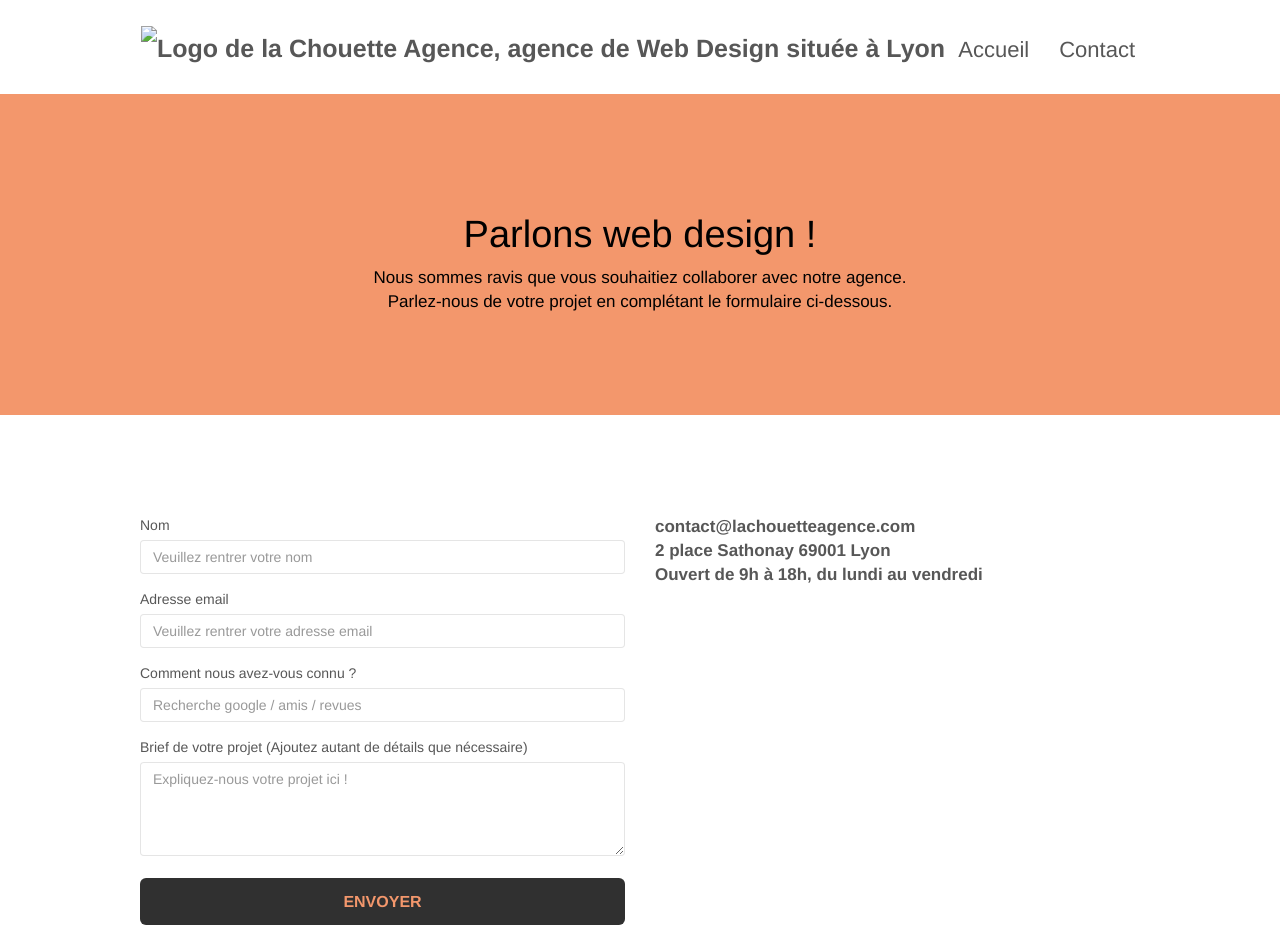
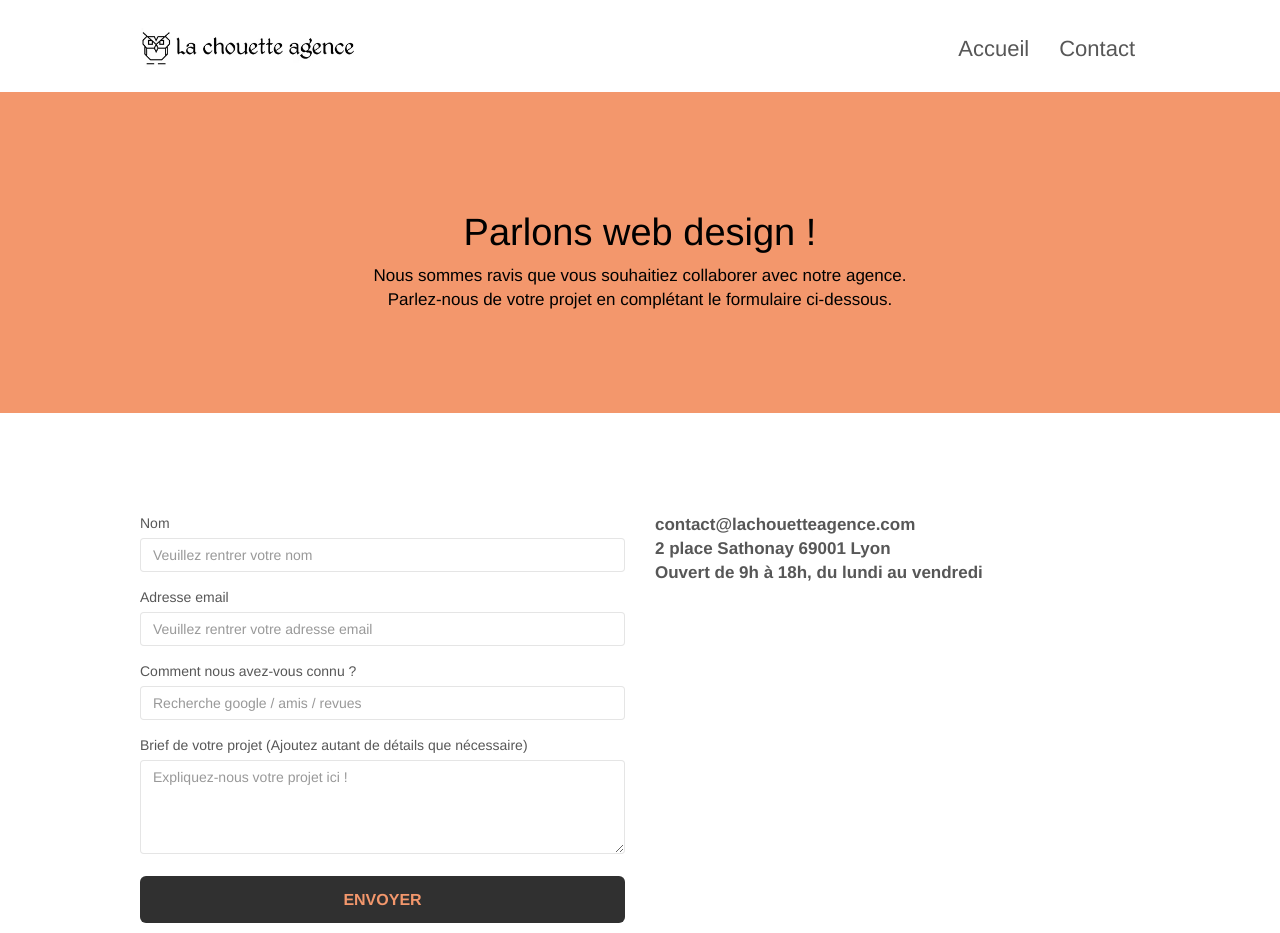
Before and after one commit to SnowDhrop/SEO-Accessibilite, a plain HTML site: page contact.html in a window 1280 px wide. Shown: the top 933 px of the page. Drawn offline with Linux system fonts and the light colour scheme.

Commit message:
Correction chemin logo

```diff
--- a/contact.html
+++ b/contact.html
@@ -37,7 +37,7 @@
 			<div class="container bloc-sm">
 				<nav class="navbar row">
 					<div class="navbar-header">
-						<a class="navbar-brand" href="index.html"><img src="img/la-chouette-agence.png" alt="Logo de la Chouette Agence, agence de Web Design située à Lyon" height="40" /></a>
+						<a class="navbar-brand" href="index.html"><img src="img/la-chouette-agence.avif" alt="Logo de la Chouette Agence, agence de Web Design située à Lyon" height="40" /></a>
 
 						<button id="nav-toggle" type="button" class="ui-navbar-toggle navbar-toggle" data-toggle="collapse" data-target=".navbar-1">
 							<span class="sr-only">Toggle navigation</span><span class="icon-bar"></span><span class="icon-bar"></span><span class="icon-bar"></span>
```
